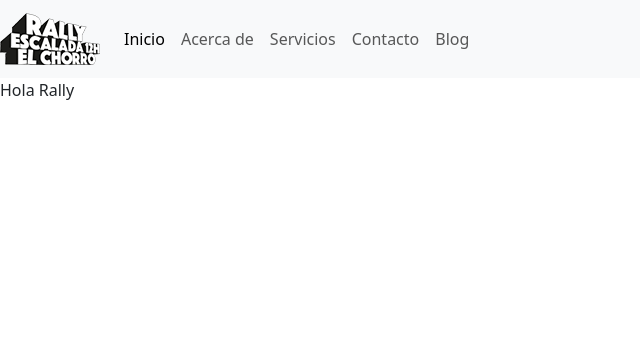
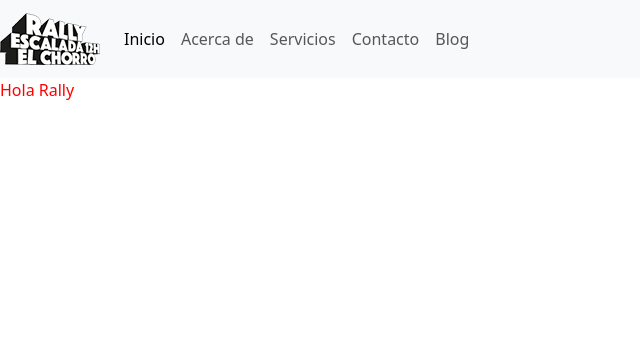
Before and after one commit to repositoriojj/rallyelchorro, a Flask app: page / in a window 1280 px wide. Shown: the top 338 px of the page, without its empty margins (0-640 px from the left). Run offline with Flask 3, Linux system fonts and the light colour scheme.

Commit message:
custom js and css added

```diff
--- a/src/static/css/mycss.css
+++ b/src/static/css/mycss.css
@@ -4,5 +4,5 @@
       z-index: 1030;
     }
     body {
-        color: red;
+        color: red !important;
     }
--- a/src/templates/_footer.html
+++ b/src/templates/_footer.html
@@ -1,3 +1,3 @@
-<script src="https://cdn.jsdelivr.net/npm/@popperjs/core@2.11.8/dist/umd/popper.min.js" integrity="sha384-I7E8VVD/ismYTF4hNIPjVp/Zjvgyol6VFvRkX/vR+Vc4jQkC+hVqc2pM8ODewa9r" crossorigin="anonymous"></script>
 <script src="https://cdnjs.cloudflare.com/ajax/libs/jquery/3.7.1/jquery.min.js" integrity="sha512-v2CJ7UaYy4JwqLDIrZUI/4hqeoQieOmAZNXBeQyjo21dadnwR+8ZaIJVT8EE2iyI61OV8e6M8PP2/4hpQINQ/g==" crossorigin="anonymous" referrerpolicy="no-referrer"></script>
 <script src="https://cdn.jsdelivr.net/npm/bootstrap@5.3.2/dist/js/bootstrap.bundle.min.js" integrity="sha384-C6RzsynM9kWDrMNeT87bh95OGNyZPhcTNXj1NW7RuBCsyN/o0jlpcV8Qyq46cDfL" crossorigin="anonymous"></script>
+<script src="{{ url_for('static', filename='js/myjs.js') }}"></script>
```
